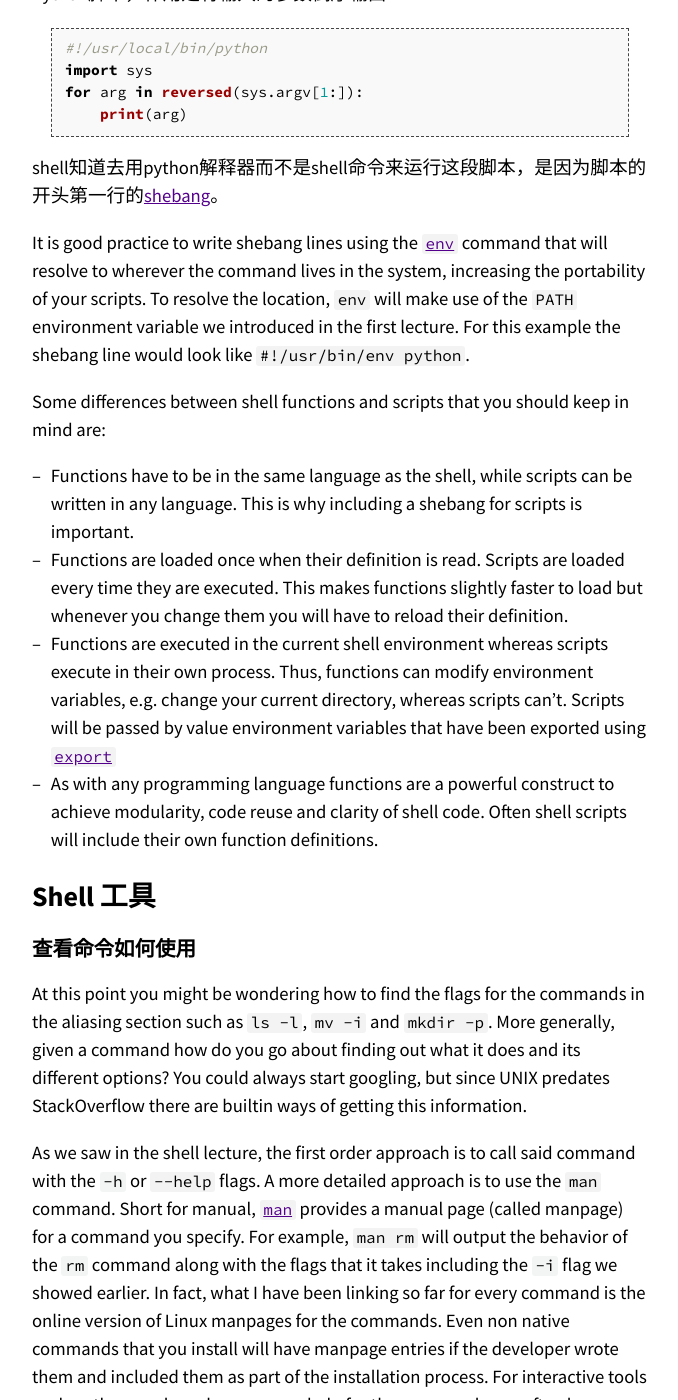
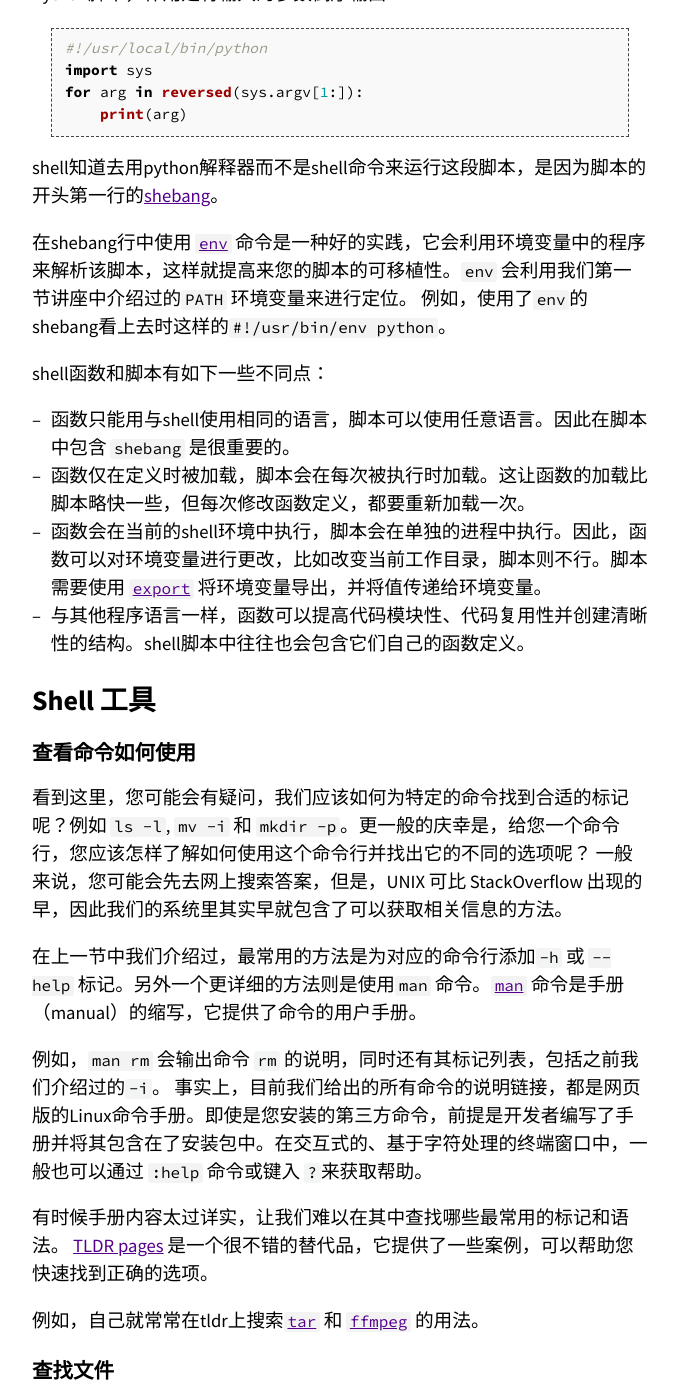
Before and after one commit to missing-semester-cn/missing-semester-cn.github.io, a Jekyll site: the page built from _2020/shell-tools.md, in a window 1280 px wide and 1400 px high, scrolled down 4505 px. Shown: the whole window, without its empty margins (300-978 px from the left). Built offline with Jekyll 4.4.1, drawn with Linux system fonts in a browser that asks for light colours; some of the changed text lies outside the part shown.

Commit message:
add trans status

````diff
--- a/_2020/shell-tools.md
+++ b/_2020/shell-tools.md
@@ -152,39 +152,40 @@ for arg in reversed(sys.argv[1:]):
 
 shell知道去用python解释器而不是shell命令来运行这段脚本，是因为脚本的开头第一行的[shebang](https://en.wikipedia.org/wiki/Shebang_(Unix))。
 
-It is good practice to write shebang lines using the [`env`](http://man7.org/linux/man-pages/man1/env.1.html) command that will resolve to wherever the command lives in the system, increasing the portability of your scripts. To resolve the location, `env` will make use of the `PATH` environment variable we introduced in the first lecture.
-For this example the shebang line would look like `#!/usr/bin/env python`.
+在shebang行中使用 [`env`](http://man7.org/linux/man-pages/man1/env.1.html) 命令是一种好的实践，它会利用环境变量中的程序来解析该脚本，这样就提高来您的脚本的可移植性。`env` 会利用我们第一节讲座中介绍过的`PATH` 环境变量来进行定位。
+例如，使用了`env`的shebang看上去时这样的`#!/usr/bin/env python`。
 
-Some differences between shell functions and scripts that you should keep in mind are:
-- Functions have to be in the same language as the shell, while scripts can be written in any language. This is why including a shebang for scripts is important.
-- Functions are loaded once when their definition is read. Scripts are loaded every time they are executed. This makes functions slightly faster to load but whenever you change them you will have to reload their definition.
-- Functions are executed in the current shell environment whereas scripts execute in their own process. Thus, functions can modify environment variables, e.g. change your current directory, whereas scripts can't. Scripts will be passed by value environment variables that have been exported using [`export`](http://man7.org/linux/man-pages/man1/export.1p.html)
-- As with any programming language functions are a powerful construct to achieve modularity, code reuse and clarity of shell code. Often shell scripts will include their own function definitions.
+
+shell函数和脚本有如下一些不同点：
+
+- 函数只能用与shell使用相同的语言，脚本可以使用任意语言。因此在脚本中包含 `shebang` 是很重要的。
+- 函数仅在定义时被加载，脚本会在每次被执行时加载。这让函数的加载比脚本略快一些，但每次修改函数定义，都要重新加载一次。
+- 函数会在当前的shell环境中执行，脚本会在单独的进程中执行。因此，函数可以对环境变量进行更改，比如改变当前工作目录，脚本则不行。脚本需要使用 [`export`](http://man7.org/linux/man-pages/man1/export.1p.html) 将环境变量导出，并将值传递给环境变量。
+- 与其他程序语言一样，函数可以提高代码模块性、代码复用性并创建清晰性的结构。shell脚本中往往也会包含它们自己的函数定义。
+
+
 
 # Shell 工具
 
 ## 查看命令如何使用
 
-At this point you might be wondering how to find the flags for the commands in the aliasing section such as `ls -l`, `mv -i` and `mkdir -p`.
-More generally, given a command how do you go about finding out what it does and its different options?
-You could always start googling, but since UNIX predates StackOverflow there are builtin ways of getting this information.
+看到这里，您可能会有疑问，我们应该如何为特定的命令找到合适的标记呢？例如 `ls -l`, `mv -i` 和 `mkdir -p`。更一般的庆幸是，给您一个命令行，您应该怎样了解如何使用这个命令行并找出它的不同的选项呢？
+一般来说，您可能会先去网上搜索答案，但是，UNIX 可比 StackOverflow 出现的早，因此我们的系统里其实早就包含了可以获取相关信息的方法。
 
-As we saw in the shell lecture, the first order approach is to call said command with the `-h` or `--help` flags. A more detailed approach is to use the `man` command.
-Short for manual, [`man`](http://man7.org/linux/man-pages/man1/man.1.html) provides a manual page (called manpage) for a command you specify.
-For example, `man rm` will output the behavior of the `rm` command along with the flags that it takes including the `-i` flag we showed earlier.
-In fact, what I have been linking so far for every command is the online version of Linux manpages for the commands.
-Even non native commands that you install will have manpage entries if the developer wrote them and included them as part of the installation process.
-For interactive tools such as the ones based on ncurses, help for the commands can often be accessed within the program using the `:help` command or typing `?`.
+在上一节中我们介绍过，最常用的方法是为对应的命令行添加`-h` 或 `--help` 标记。另外一个更详细的方法则是使用`man` 命令。[`man`](http://man7.org/linux/man-pages/man1/man.1.html) 命令是手册（manual）的缩写，它提供了命令的用户手册。
 
-Sometimes manpages can be overly detailed descriptions of the commands and it can become hard to decipher what flags/syntax to use for common use cases.
-[TLDR pages](https://tldr.sh/) are a nifty complementary solution that focuses on giving example use cases of a command so you can quickly figure out which options to use.
-For instance, I find myself referring back to the tldr pages for [`tar`](https://tldr.ostera.io/tar) and [`ffmpeg`](https://tldr.ostera.io/ffmpeg) way more often than the manpages.
+例如，`man rm` 会输出命令 `rm` 的说明，同时还有其标记列表，包括之前我们介绍过的`-i`。
+事实上，目前我们给出的所有命令的说明链接，都是网页版的Linux命令手册。即使是您安装的第三方命令，前提是开发者编写了手册并将其包含在了安装包中。在交互式的、基于字符处理的终端窗口中，一般也可以通过 `:help` 命令或键入 `?`来获取帮助。
+
+有时候手册内容太过详实，让我们难以在其中查找哪些最常用的标记和语法。
+[TLDR pages](https://tldr.sh/) 是一个很不错的替代品，它提供了一些案例，可以帮助您快速找到正确的选项。
+
+例如，自己就常常在tldr上搜索[`tar`](https://tldr.ostera.io/tar) 和 [`ffmpeg`](https://tldr.ostera.io/ffmpeg) 的用法。
 
 
 ## 查找文件
 
-One of the most common repetitive tasks that every programmer faces is finding files or directories.
-All UNIX-like systems come packaged with [`find`](http://man7.org/linux/man-pages/man1/find.1.html), a great shell tool to find files. `find` will recursively search for files matching some criteria. Some examples:
+程序员们面对的最常见的重复任务就是查找文件或目录。所有的类UNIX系统都包含一个名为 [`find`](http://man7.org/linux/man-pages/man1/find.1.html)的工具，它是shell上用于查找文件的绝佳工具。`find`命令会递归地搜索符合条件的文件，例如：
 
 ```bash
 # Find all directories named src
@@ -196,8 +197,9 @@ find . -mtime -1
 # Find all zip files with size in range 500k to 10M
 find . -size +500k -size -10M -name '*.tar.gz'
 ```
-Beyond listing files, find can also perform actions over files that match your query.
-This property can be incredibly helpful to simplify what could be fairly monotonous tasks.
+除了列出所寻找的文件之外，find还能对所有查找到的文件进行操作。这能极大地简化一些单调的任务。
+
+
 ```bash
 # Delete all files with .tmp extension
 find . -name '*.tmp' -exec rm {} \;
@@ -205,7 +207,7 @@ find . -name '*.tmp' -exec rm {} \;
 find . -name '*.png' -exec convert {} {.}.jpg \;
 ```
 
-Despite `find`'s ubiquitousness, its syntax can sometimes be tricky to remember.
+尽管 `find` 用途广泛，它的语法却比较难以记忆。例如，
 For instance, to simply find files that match some pattern `PATTERN` you have to execute `find -name '*PATTERN*'` (or `-iname` if you want the pattern matching to be case insensitive).
 You could start building aliases for those scenarios but as part of the shell philosophy is good to explore using alternatives.
 Remember, one of the best properties of the shell is that you are just calling programs so you can find (or even write yourself) replacements for some.
````
